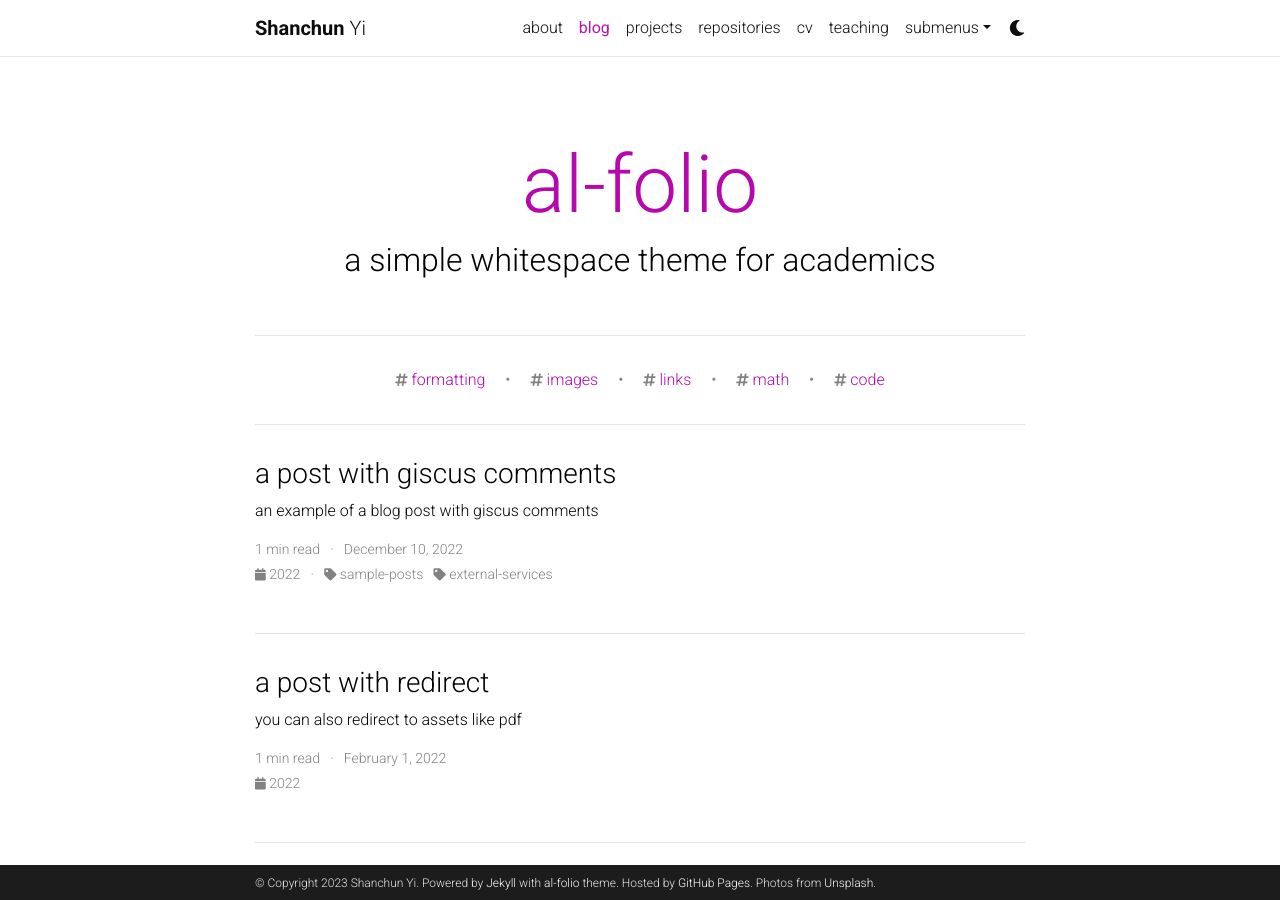
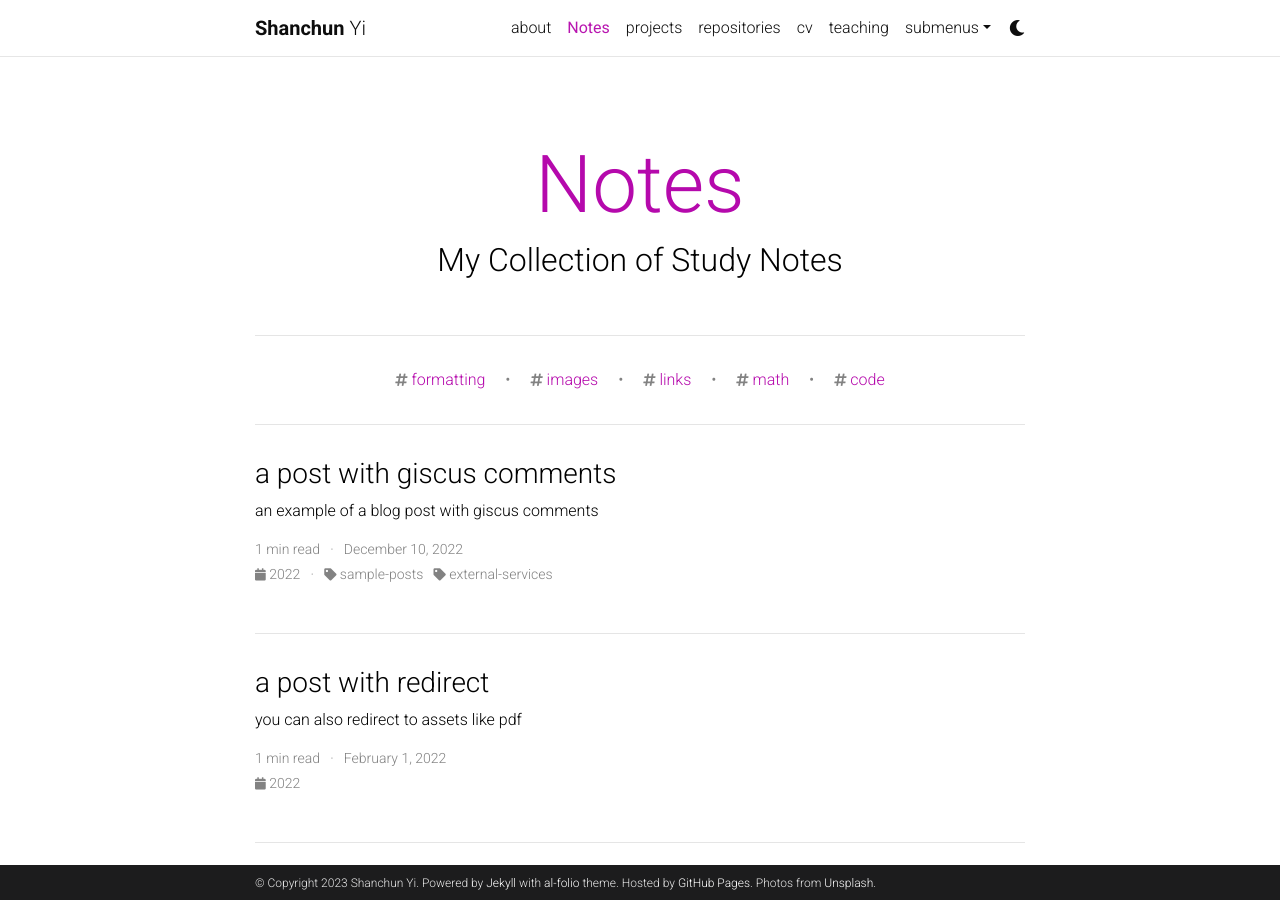
Before and after one commit to xpbeyo/xpbeyo.github.io, a Jekyll site: the page built from blog/index.html, in a window 1280 px wide and 900 px high. Built offline with Jekyll 4.4.1, drawn with Linux system fonts in a browser that asks for light colours; full-size pictures stand in for the smaller copies a plugin makes; the list of posts is cut into pages by our own code; comment, search, counter and statistics services are not loaded; a style sheet for code colours, icons or effects is not loaded.

Commit message:
Edited blog settings

```diff
--- a/_config.yml
+++ b/_config.yml
@@ -114,10 +114,10 @@
 # Blog
 # -----------------------------------------------------------------------------
 
-blog_name: al-folio # blog_name will be displayed in your blog page
-blog_nav_title: blog # your blog must have a title for it to be displayed in the nav bar
-blog_description: a simple whitespace theme for academics
-permalink: /blog/:year/:title/
+blog_name: Notes # blog_name will be displayed in your blog page
+blog_nav_title: Notes # your blog must have a title for it to be displayed in the nav bar
+blog_description: My Collection of Study Notes
+permalink: /notes/:year/:title/
 
 # Pagination
 pagination:
```
